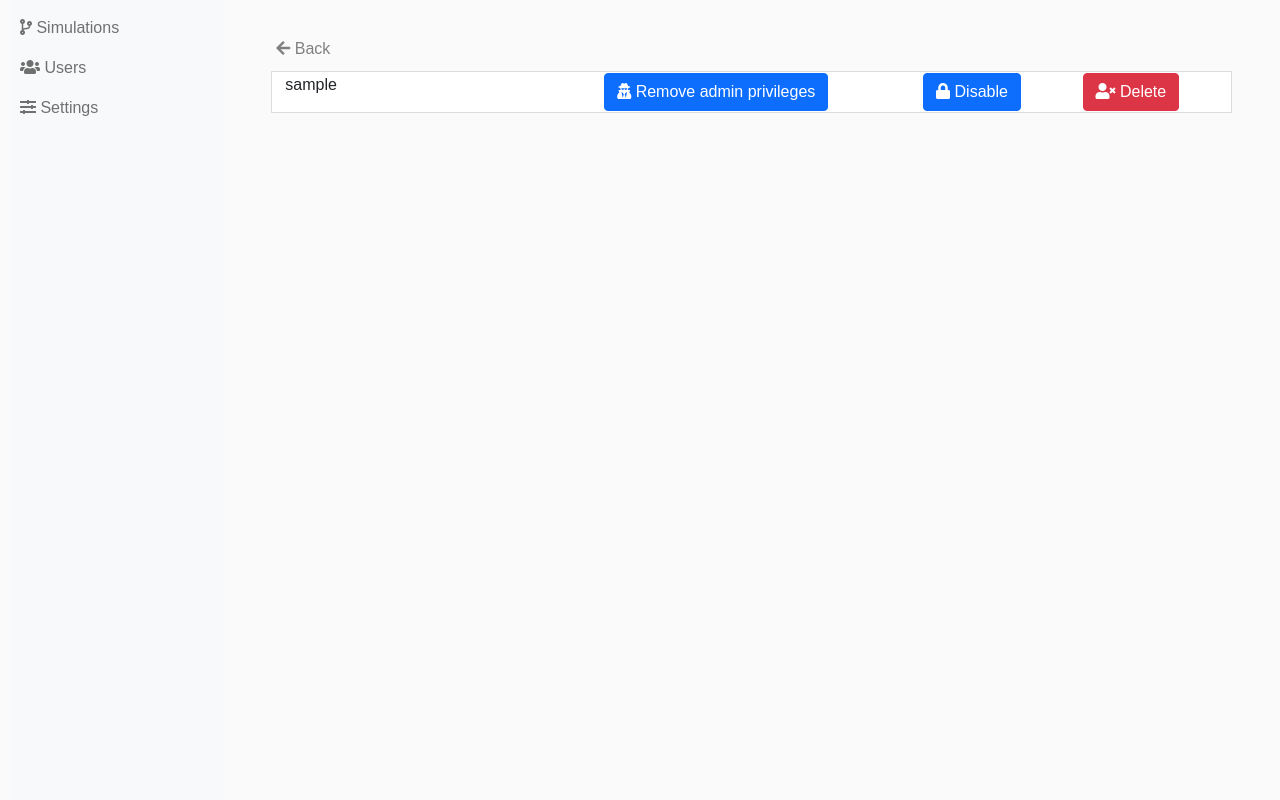
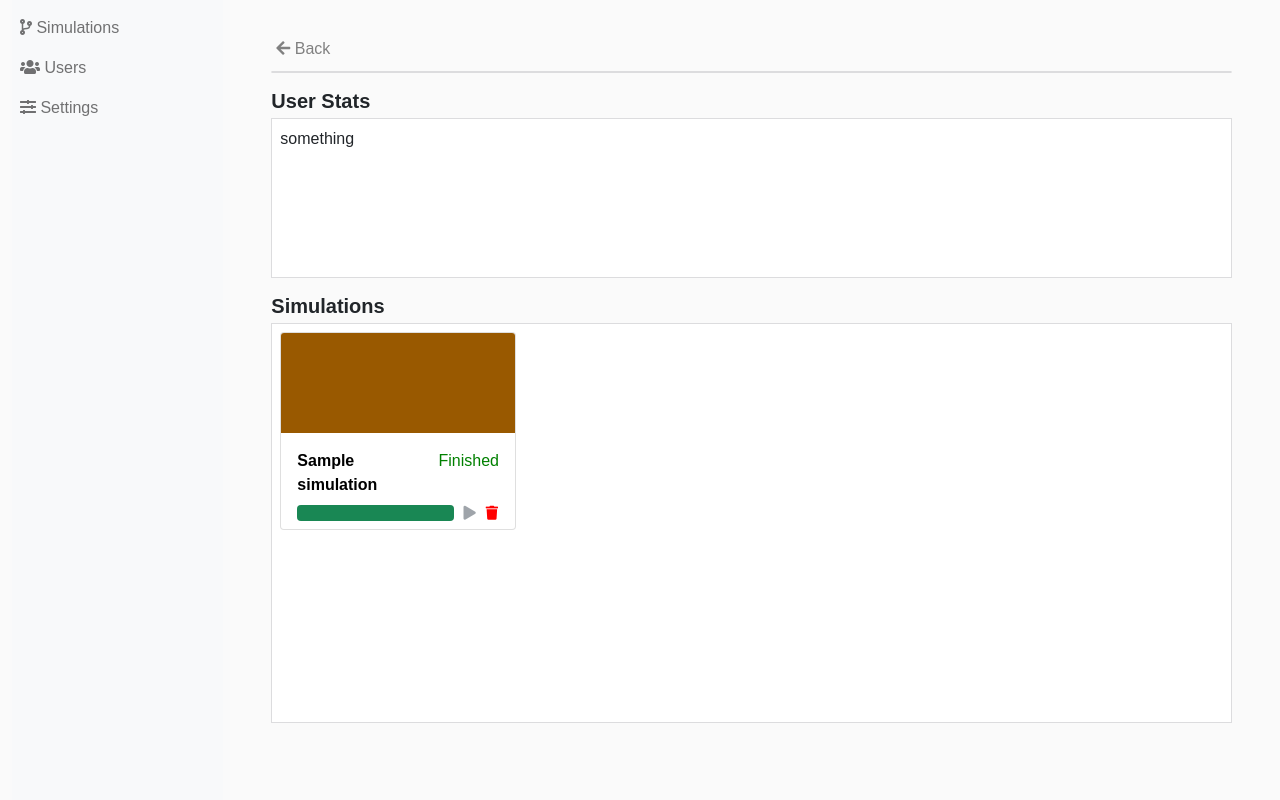
Before and after one commit to Dioben/PI18, a Django app: page /users/1/ in a window 1280 px wide. Shown: the part 40-840 px from the top of the page. Run offline with Django 3.2, Linux system fonts and the light colour scheme; a user stored in the database is signed in; tables that the repository leaves empty hold one stand-in row (values such as "Sample post"); some libraries are stand-ins or nearby versions.

Commit message:
Improvements FrontEnd

```diff
--- a/server/app/views.py
+++ b/server/app/views.py
@@ -44,7 +44,7 @@ def signup(request):
 
 def users(request):
     if request.user.is_authenticated and request.user.is_staff:
-        users = User.objects.all()
+        users = User.objects.all().exclude(id=request.user.id)
         t_parms = {
             'users': users
         }
@@ -55,9 +55,14 @@ def users(request):
 
 def userinfo(request, id):
     if request.user.is_authenticated and request.user.is_staff:
+        # Not efficient but it works
         usera = User.objects.filter(id=id)
+        for user in usera:
+            simulations = Simulation.objects.filter(owner=user)
+
         t_parms = {
-            'usera': usera
+            'usera': usera,
+            'simulations': simulations
         }
         return render(request, 'userInfo.html', t_parms)
     return render(request, 'login.html')
--- a/server/templates/userInfo.html
+++ b/server/templates/userInfo.html
@@ -1,40 +1,105 @@
 {% extends 'layout.html' %}
+{% load mathfilters %}
 {% block content %}
     <div class="row my-3">
         <div class="col">
             <div style="margin: 5px 0 10px 5px">
                 <a href="/users/" style="color: grey; text-decoration: none"><i class="fa fa-arrow-left"></i> Back</a>
             </div>
-             <div class="row"  style="border: 1px solid #DCDCDE; margin-top: 5px; background-color: white; padding: 1px">
-             {% for user in usera %}
-                <div class="col-sm-4">
-                 <a href="">{{ user.username }}</a>
-                </div>
+            <ul class="list-group"  style="border: 1px solid #DCDCDE; margin-top: 5px; background-color: white;">
+                {% for user in users %}
+                    <li class="list-group-item d-flex justify-content-between align-items-center">
+                        <a style="align-items: center" href="{{ user.id }}">{{ user.username }}</a>
                         {% if user.is_staff %}
-                <div class="col-sm-4">
                            <button type="submit" class="btn btn-primary"><i class="fas fa-user-secret"></i> Remove admin privileges</button>
-                </div>
                         {% else %}
-                <div class="col-sm-4">
                            <button type="submit" class="btn btn-primary"><i class="fas fa-user-secret"></i> Give admin privileges</button>
-                </div>
                         {% endif %}
                         {% if user.is_active %}
-                <div class="col-sm-2">
                            <button type="submit" class="btn btn-primary"><i class="fas fa-lock"></i> Disable</button>
+                        {% else %}
+                           <button type="submit" class="btn btn-primary"><i class="fas fa-lock-open"></i> Enable</button>
+                        {% endif %}
+                           <button type="submit" class="btn btn-danger"><i class="fas fa-user-times"></i> Delete</button>
+                    </li>
+                {% endfor %}
+            </ul>
         </div>
+    </div>
+        <div class="row my-3">
+        <div class="col">
+            <h5 style="margin-bottom: 0; font-weight: bold">User Stats</h5>
+            <div class="row"  style="border: 1px solid #DCDCDE; min-height: 20vh; margin-top: 5px; background-color: white; padding: 8px">
+                something
+            </div>
+        </div>
+        </div>
+    <div class="row my-3">
+        <div class="col">
+            <h5 style="margin-bottom: 0; font-weight: bold">Simulations</h5>
+            <div class="row"  style="border: 1px solid #DCDCDE; min-height: 50vh; margin-top: 5px; background-color: white; padding: 8px">
+                {% for simulation in simulations %}
+                <div class="col-12 col-sm-6 col-md-6 col-lg-4 col-xl-3 p-0 card" style="height: 198px">
+                    <a href="{{ simulation.pk.int }}"><div id="{{ simulation.id }}" class="card-img-top" style="height: 100px;"></div></a>
+                    <script>
+                        document.getElementById("{{ simulation.id}}").style.backgroundColor = string2color("{{simulation.name}}");
+                    </script>
+                    <div class="card-body">
+                        <div class="d-flex justify-content-between mb-2">
+                            <a href="{{ simulation.pk.int }}" style="font-weight: bold; color: black; text-decoration: none">{{ simulation.name }}</a>
+                            {% if simulation.isdone %}
+                                <span style="color: green;">Finished</span>
                             {% else %}
-                <div class="col-sm-2">
-                   <button type="submit" class="btn btn-primary"><i class="fas fa-lock-open"></i> Enable</button>
+                                <span style="color: orangered;">Unfinished</span>
+                            {% endif %}
                         </div>
+                        <div class="d-flex">
+                            <div class="progress flex-grow-1">
+                                {% if simulation.isdone %}
+                                    <div class="progress-bar bg-success" role="progressbar" style="width: 100%" aria-valuenow="100" aria-valuemin="0" aria-valuemax="100"></div>
+                                {% elif simulation.isrunning %}
+                                    <div class="progress-bar progress-bar-striped" role="progressbar" style="width: {{ simulation.current_epoch.epoch|add:1|div:simulation.goal_epochs|mul:100 }}%" aria-valuenow="{{ simulation.current_epoch.epoch|add:1|div:simulation.goal_epochs|mul:100 }}" aria-valuemin="0" aria-valuemax="100"></div>
+                                {% else %}
+                                    <div class="progress-bar progress-bar-striped bg-secondary" role="progressbar" style="width: {{ simulation.current_epoch.epoch|add:1|div:simulation.goal_epochs|mul:100 }}%" aria-valuenow="{{ simulation.current_epoch.epoch|add:1|div:simulation.goal_epochs|mul:100 }}" aria-valuemin="0" aria-valuemax="100"></div>
                                 {% endif %}
-                <div class="col-sm-2">
-                   <button type="submit" class="btn btn-danger"><i class="fas fa-user-times"></i> Delete</button>
+                            </div>
+                            {% if simulation.isdone %}
+                                <button class="btn p-0 ms-2 text-secondary" disabled><i class="fas fa-play fa-sm"></i></button>
+                            {% elif simulation.isrunning %}
+                                <form method="post" class="m-0" action="/simulations/command/{{ simulation.id.int }}/PAUSE">
+                                    {% csrf_token %}
+                                    <button class="btn p-0 ms-2" data-bs-toggle="modal" data-bs-target="#notificationModal"><i class="fas fa-pause fa-sm"></i></button>
+                                </form>
+                            {% else %}
+                                <form method="post" class="m-0" action="/simulations/command/{{ simulation.id.int }}/START">
+                                    {% csrf_token %}
+                                    <button class="btn p-0 ms-2" data-bs-toggle="modal" data-bs-target="#notificationModal"><i class="fa fa-play fa-sm"></i></button>
+                                </form>
+                            {% endif %}
+                            <button class="btn p-0 ms-2" style="color: red" data-bs-toggle="modal" data-bs-target="#deleteModal{{ simulation.pk }}"><i class="fa fa-trash fa-sm"></i></button>
+
+                            <div class="modal fade" id="deleteModal{{ simulation.pk }}" tabindex="-1" aria-hidden="true">
+                                <div class="modal-dialog modal-dialog-centered">
+                                    <div class="modal-content">
+                                        <div class="modal-body d-flex justify-content-center my-3">
+                                            Are you sure you want to delete the simulation "{{ simulation.name }}"?
+                                        </div>
+                                        <div class="modal-footer d-flex justify-content-center">
+                                            <form action="/simulations/command/{{ simulation.pk.int }}/STOP" method="POST">
+                                                {% csrf_token %}
+                                                <input type="hidden" name="method" value="delete">
+                                                <button type="submit" class="btn btn-primary">Yes</button>
+                                            </form>
+                                            <button type="button" class="btn btn-danger" data-bs-dismiss="modal" aria-label="Close">No</button>
+                                        </div>
+                                    </div>
+                                </div>
+                            </div>
+                        </div>
+                    </div>
                 </div>
             {% endfor %}
             </div>
         </div>
-
-
     </div>
 {% endblock %}
```
Also changed, not shown: server/templates/users.html (+6 -17 lines). Lines whose indentation alone changed are shown as unchanged.
